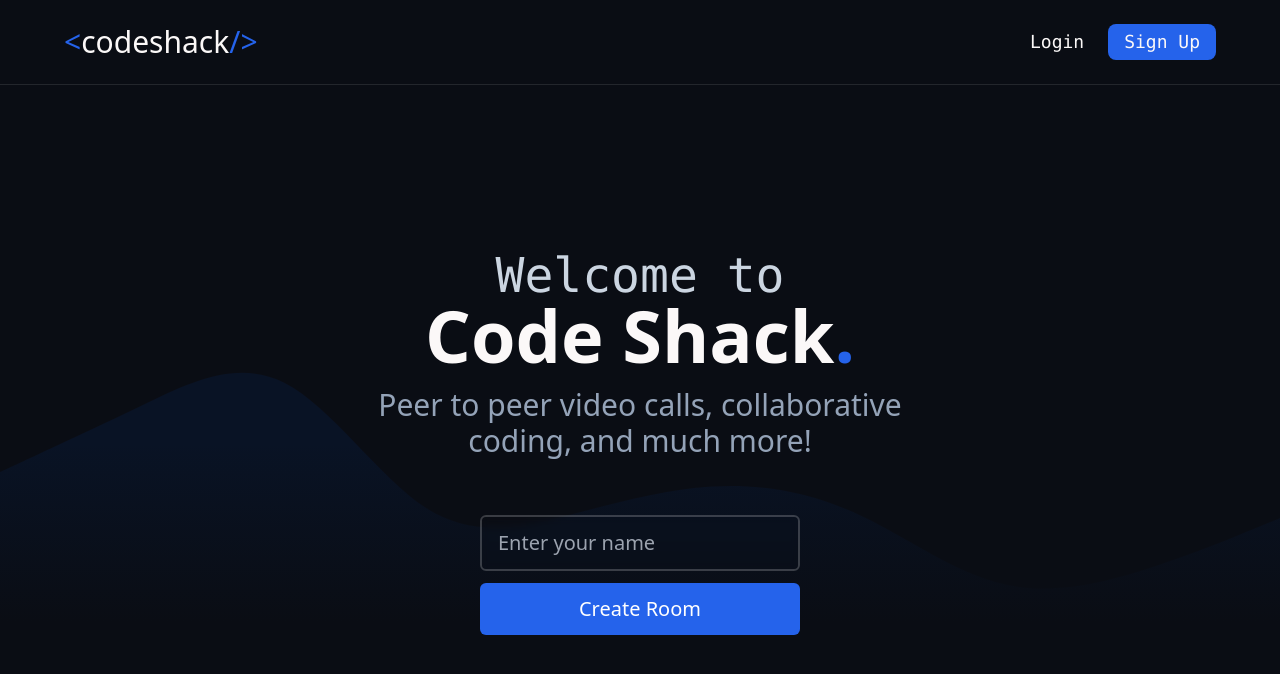
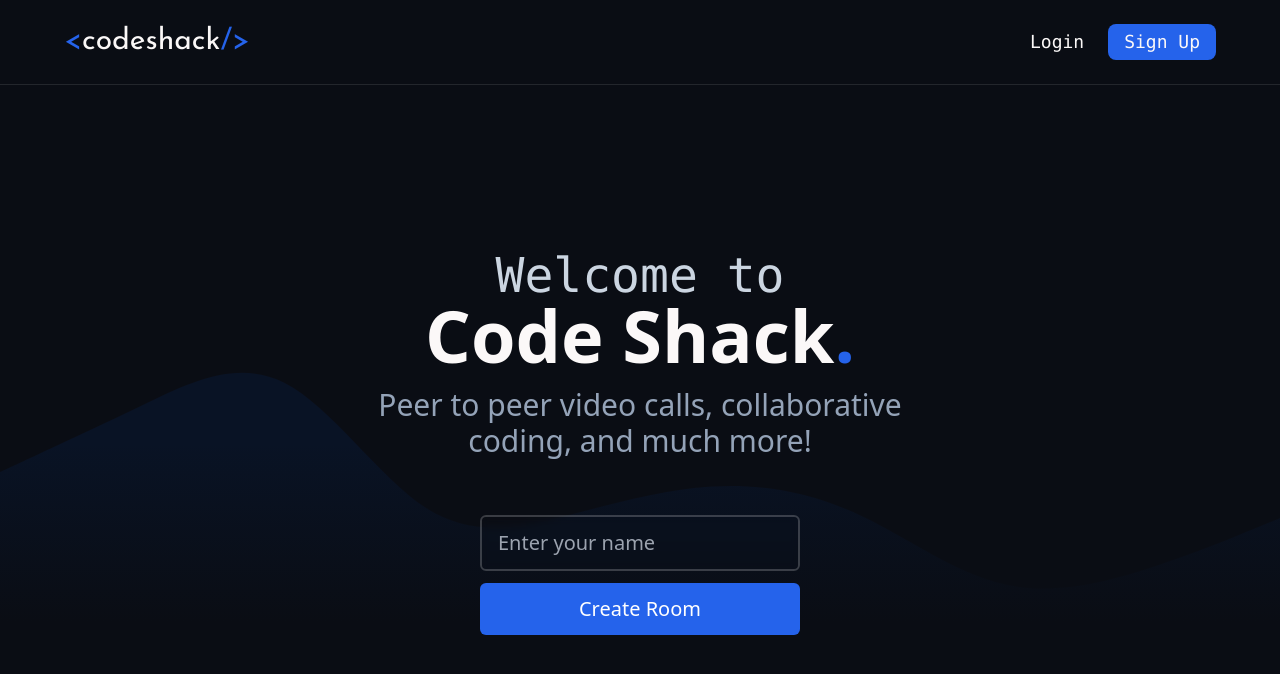
Before and after one commit to shadyy41/codeshack, a Next.js app: page / in a window 1280 px wide. Shown: the top 674 px of the page. Built offline with nearby package versions, Linux system fonts and the light colour scheme; no server answers.

Commit message:
Added nextjs font feature

```diff
--- a/app/components/logo.tsx
+++ b/app/components/logo.tsx
@@ -1,4 +1,10 @@
 import Link from "next/link"
+import { Josefin_Sans } from "next/font/google"
+
+const josefin = Josefin_Sans({
+  subsets: ['latin'],
+  display: 'swap',
+})
 
 export interface Props {
   showText: boolean;
@@ -6,7 +12,7 @@ export interface Props {
 
 const Logo = ({ showText }:Props) => {
   return (
-    <span className="font-logo text-3xl">
+    <span className={`text-3xl ${josefin.className}`}>
       <Link href={"/"} className="custom-outline">
         <span className="text-blue-600">{"<"}</span>{ showText ? "codeshack" : ""}<span className="text-blue-600">{"/>"}</span>
       </Link>
```
